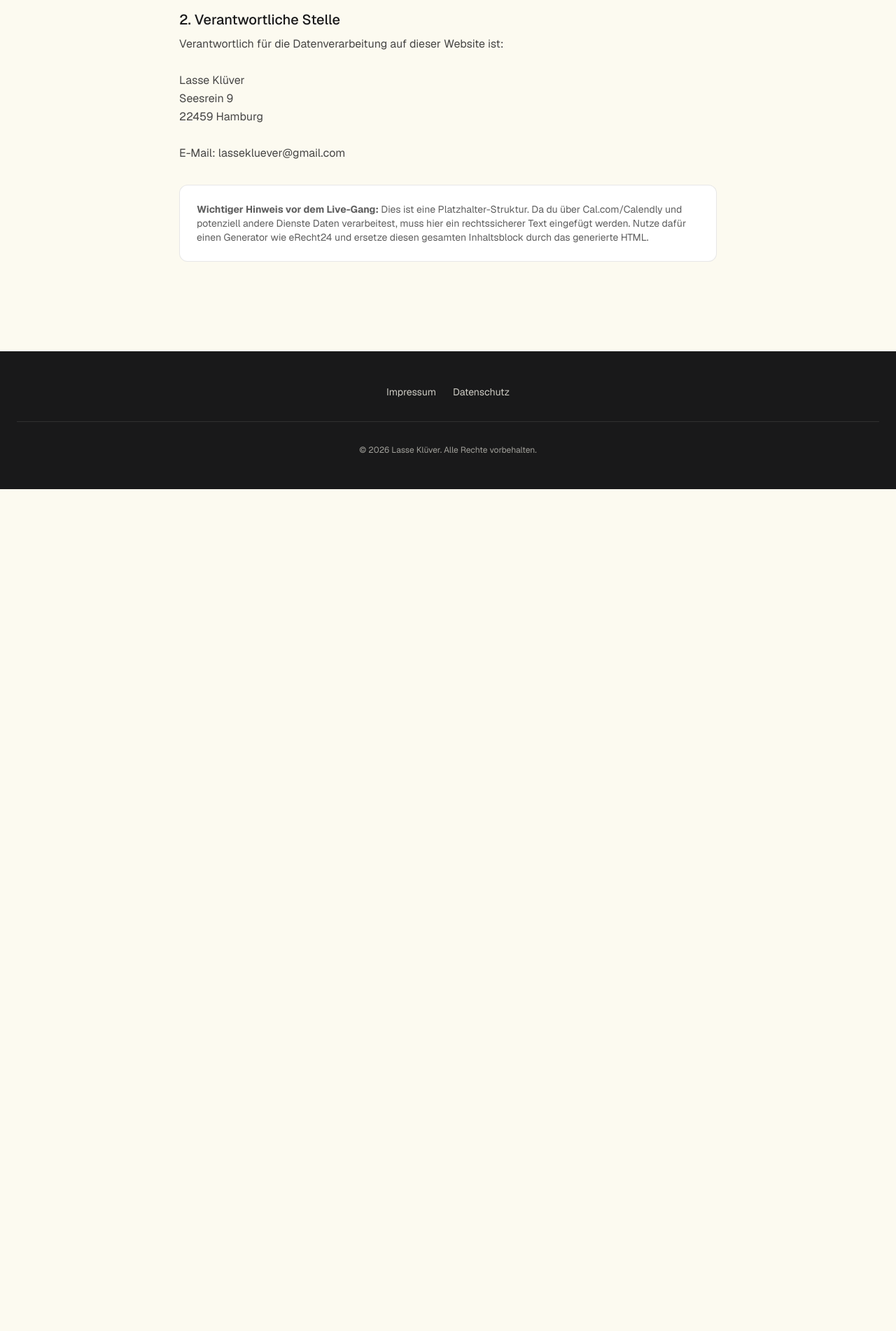
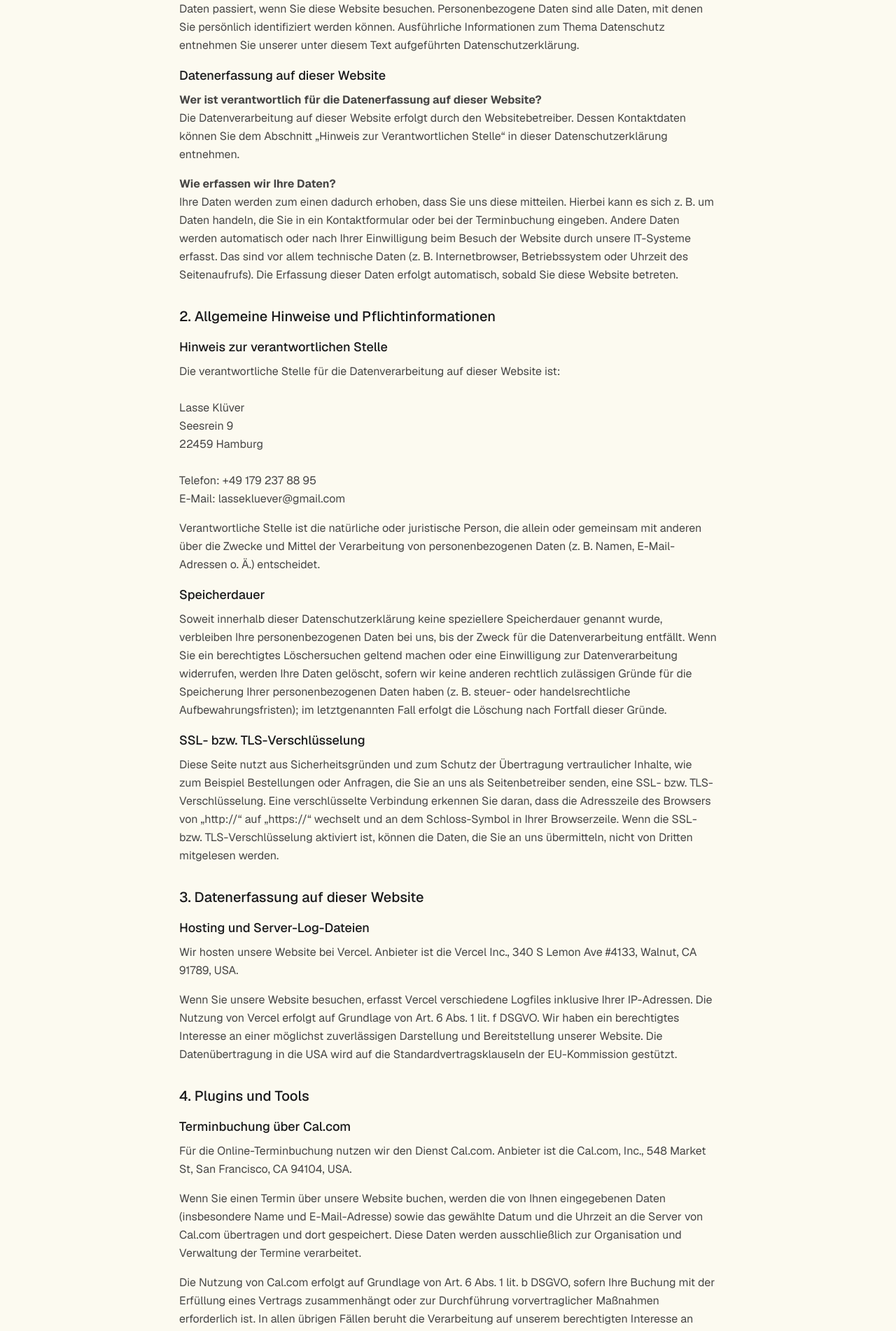
Before and after one commit to Mato-coding/mato-coaching, a Next.js app: page /datenschutz in a window 1280 px wide. Shown: the part 460-2362 px from the top of the page at 70% size. Before the commit the page ends 1159 px from the top, so only its background shows below. Built offline with nearby package versions, Linux system fonts and the light colour scheme.

Commit message:
docs: update datenschutz with concrete legal text

```diff
--- a/src/app/(public)/datenschutz/page.tsx
+++ b/src/app/(public)/datenschutz/page.tsx
@@ -11,29 +11,75 @@ export default function DatenschutzPage() {
         </div>
         <h1 className="text-3xl md:text-4xl text-primary font-medium mb-8">Datenschutzerklärung</h1>
         <div className="space-y-8 text-primary/80 leading-relaxed">
+
           <section>
-            <h2 className="text-xl font-medium text-primary mb-2">1. Datenschutz auf einen Blick</h2>
+            <h2 className="text-xl font-medium text-primary mb-4">1. Datenschutz auf einen Blick</h2>
+            <h3 className="text-lg font-medium text-primary mb-2 mt-4">Allgemeine Hinweise</h3>
+            <p className="mb-4">
+              Die folgenden Hinweise geben einen einfachen Überblick darüber, was mit Ihren personenbezogenen Daten passiert, wenn Sie diese Website besuchen. Personenbezogene Daten sind alle Daten, mit denen Sie persönlich identifiziert werden können. Ausführliche Informationen zum Thema Datenschutz entnehmen Sie unserer unter diesem Text aufgeführten Datenschutzerklärung.
+            </p>
+            <h3 className="text-lg font-medium text-primary mb-2 mt-4">Datenerfassung auf dieser Website</h3>
             <p>
-              Allgemeine Hinweise: Die folgenden Hinweise geben einen einfachen Überblick darüber, was mit deinen personenbezogenen Daten passiert, wenn du diese Website besuchst.
+              <strong>Wer ist verantwortlich für die Datenerfassung auf dieser Website?</strong><br />
+              Die Datenverarbeitung auf dieser Website erfolgt durch den Websitebetreiber. Dessen Kontaktdaten können Sie dem Abschnitt „Hinweis zur Verantwortlichen Stelle“ in dieser Datenschutzerklärung entnehmen.
+            </p>
+            <p className="mt-4">
+              <strong>Wie erfassen wir Ihre Daten?</strong><br />
+              Ihre Daten werden zum einen dadurch erhoben, dass Sie uns diese mitteilen. Hierbei kann es sich z. B. um Daten handeln, die Sie in ein Kontaktformular oder bei der Terminbuchung eingeben. Andere Daten werden automatisch oder nach Ihrer Einwilligung beim Besuch der Website durch unsere IT-Systeme erfasst. Das sind vor allem technische Daten (z. B. Internetbrowser, Betriebssystem oder Uhrzeit des Seitenaufrufs). Die Erfassung dieser Daten erfolgt automatisch, sobald Sie diese Website betreten.
             </p>
           </section>
+
           <section>
-            <h2 className="text-xl font-medium text-primary mb-2">2. Verantwortliche Stelle</h2>
-            <p>
-              Verantwortlich für die Datenverarbeitung auf dieser Website ist:<br /><br />
+            <h2 className="text-xl font-medium text-primary mb-4">2. Allgemeine Hinweise und Pflichtinformationen</h2>
+            <h3 className="text-lg font-medium text-primary mb-2 mt-4">Hinweis zur verantwortlichen Stelle</h3>
+            <p className="mb-4">
+              Die verantwortliche Stelle für die Datenverarbeitung auf dieser Website ist:<br /><br />
               Lasse Klüver<br />
               Seesrein 9<br />
               22459 Hamburg<br /><br />
+              Telefon: +49 179 237 88 95<br />
               E-Mail: lassekluever@gmail.com
             </p>
+            <p>
+              Verantwortliche Stelle ist die natürliche oder juristische Person, die allein oder gemeinsam mit anderen über die Zwecke und Mittel der Verarbeitung von personenbezogenen Daten (z. B. Namen, E-Mail-Adressen o. Ä.) entscheidet.
+            </p>
+
+            <h3 className="text-lg font-medium text-primary mb-2 mt-4">Speicherdauer</h3>
+            <p className="mb-4">
+              Soweit innerhalb dieser Datenschutzerklärung keine speziellere Speicherdauer genannt wurde, verbleiben Ihre personenbezogenen Daten bei uns, bis der Zweck für die Datenverarbeitung entfällt. Wenn Sie ein berechtigtes Löschersuchen geltend machen oder eine Einwilligung zur Datenverarbeitung widerrufen, werden Ihre Daten gelöscht, sofern wir keine anderen rechtlich zulässigen Gründe für die Speicherung Ihrer personenbezogenen Daten haben (z. B. steuer- oder handelsrechtliche Aufbewahrungsfristen); im letztgenannten Fall erfolgt die Löschung nach Fortfall dieser Gründe.
+            </p>
+
+            <h3 className="text-lg font-medium text-primary mb-2 mt-4">SSL- bzw. TLS-Verschlüsselung</h3>
+            <p>
+              Diese Seite nutzt aus Sicherheitsgründen und zum Schutz der Übertragung vertraulicher Inhalte, wie zum Beispiel Bestellungen oder Anfragen, die Sie an uns als Seitenbetreiber senden, eine SSL- bzw. TLS-Verschlüsselung. Eine verschlüsselte Verbindung erkennen Sie daran, dass die Adresszeile des Browsers von „http://“ auf „https://“ wechselt und an dem Schloss-Symbol in Ihrer Browserzeile. Wenn die SSL- bzw. TLS-Verschlüsselung aktiviert ist, können die Daten, die Sie an uns übermitteln, nicht von Dritten mitgelesen werden.
+            </p>
           </section>
+
           <section>
-            <div className="bg-surface p-6 rounded-xl border border-primary/10 mt-8">
-              <p className="text-sm text-primary/70">
-                <strong>Wichtiger Hinweis vor dem Live-Gang:</strong> Dies ist eine Platzhalter-Struktur. Da du über Cal.com/Calendly und potenziell andere Dienste Daten verarbeitest, muss hier ein rechtssicherer Text eingefügt werden. Nutze dafür einen Generator wie eRecht24 und ersetze diesen gesamten Inhaltsblock durch das generierte HTML.
-              </p>
-            </div>
+            <h2 className="text-xl font-medium text-primary mb-4">3. Datenerfassung auf dieser Website</h2>
+            <h3 className="text-lg font-medium text-primary mb-2 mt-4">Hosting und Server-Log-Dateien</h3>
+            <p className="mb-4">
+              Wir hosten unsere Website bei Vercel. Anbieter ist die Vercel Inc., 340 S Lemon Ave #4133, Walnut, CA 91789, USA.
+            </p>
+            <p className="mb-4">
+              Wenn Sie unsere Website besuchen, erfasst Vercel verschiedene Logfiles inklusive Ihrer IP-Adressen. Die Nutzung von Vercel erfolgt auf Grundlage von Art. 6 Abs. 1 lit. f DSGVO. Wir haben ein berechtigtes Interesse an einer möglichst zuverlässigen Darstellung und Bereitstellung unserer Website. Die Datenübertragung in die USA wird auf die Standardvertragsklauseln der EU-Kommission gestützt.
+            </p>
           </section>
+
+          <section>
+            <h2 className="text-xl font-medium text-primary mb-4">4. Plugins und Tools</h2>
+            <h3 className="text-lg font-medium text-primary mb-2 mt-4">Terminbuchung über Cal.com</h3>
+            <p className="mb-4">
+              Für die Online-Terminbuchung nutzen wir den Dienst Cal.com. Anbieter ist die Cal.com, Inc., 548 Market St, San Francisco, CA 94104, USA.
+            </p>
+            <p className="mb-4">
+              Wenn Sie einen Termin über unsere Website buchen, werden die von Ihnen eingegebenen Daten (insbesondere Name und E-Mail-Adresse) sowie das gewählte Datum und die Uhrzeit an die Server von Cal.com übertragen und dort gespeichert. Diese Daten werden ausschließlich zur Organisation und Verwaltung der Termine verarbeitet.
+            </p>
+            <p>
+              Die Nutzung von Cal.com erfolgt auf Grundlage von Art. 6 Abs. 1 lit. b DSGVO, sofern Ihre Buchung mit der Erfüllung eines Vertrags zusammenhängt oder zur Durchführung vorvertraglicher Maßnahmen erforderlich ist. In allen übrigen Fällen beruht die Verarbeitung auf unserem berechtigten Interesse an einer effektiven Terminorganisation (Art. 6 Abs. 1 lit. f DSGVO).
+            </p>
+          </section>
+
         </div>
       </div>
     </div>
```
